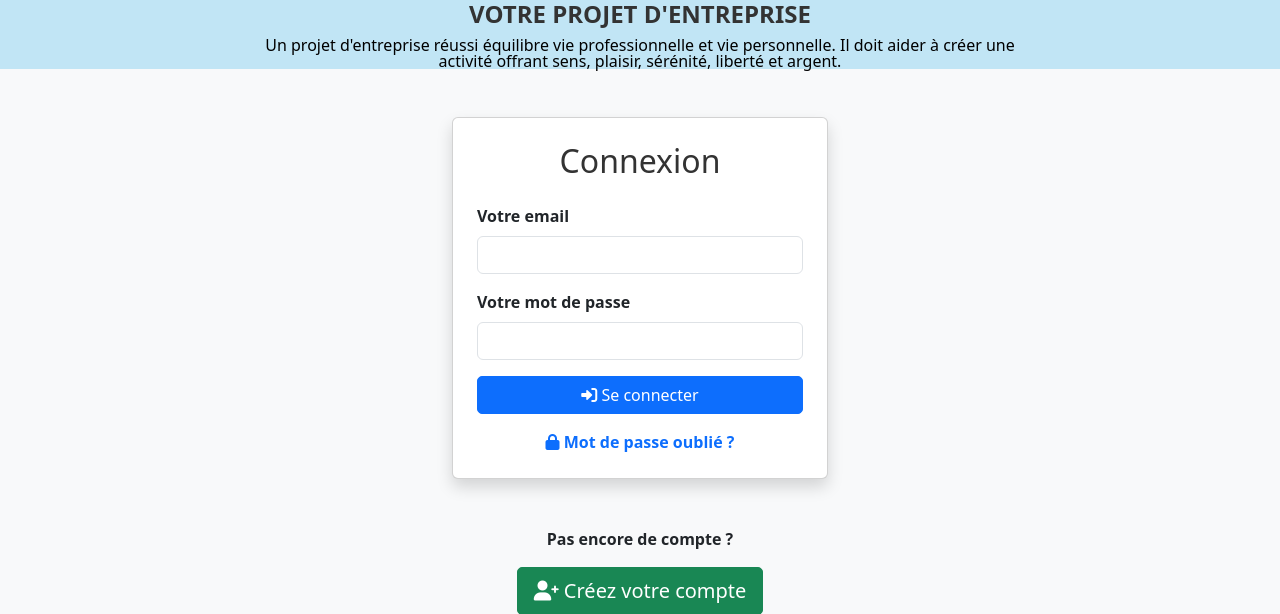
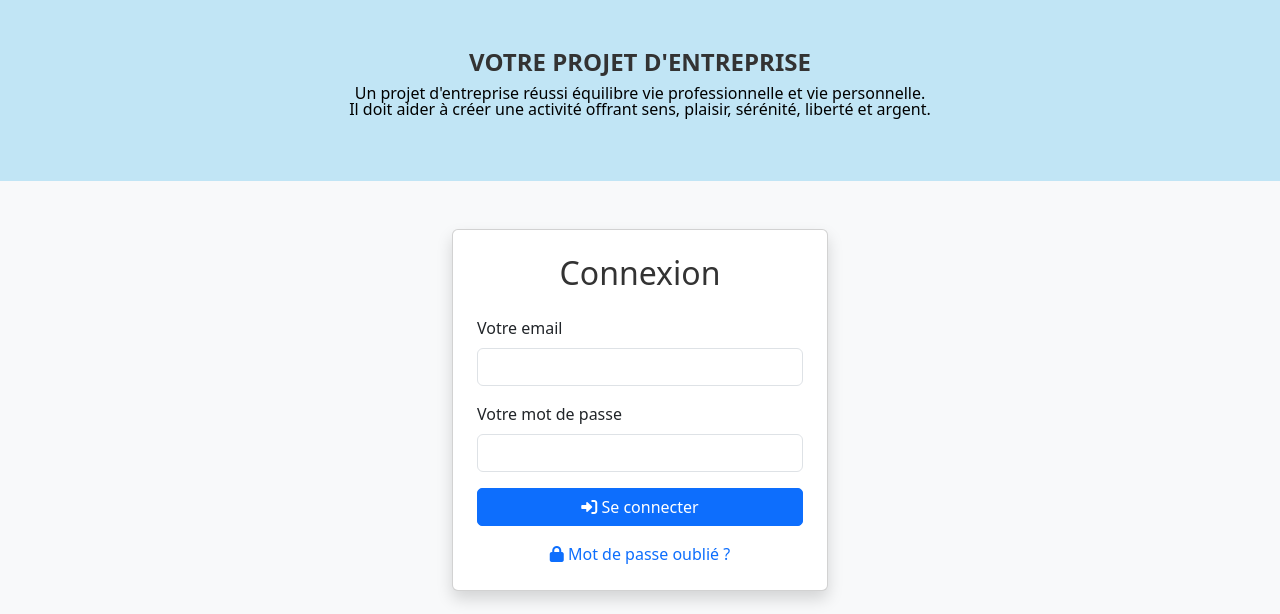
Before and after one commit to Qualixel/IAprojet, a Flask app: page / in a window 1280 px wide. Shown: the top 614 px of the page. Run offline with Flask 3, Linux system fonts and the light colour scheme.

Commit message:
mise à jour de la page home.html

```diff
--- a/templates/home.html
+++ b/templates/home.html
@@ -19,11 +19,12 @@
     <!-- La barre de navigation a été retirée pour enlever la bande rouge -->
 
     <!-- Section d'Accueil -->
-<header class="text-center text-white" style="background-color: #C1E5F5;">
+<header class="text-center text-white py-5" style="background-color: #C1E5F5;">
+
         <div class="container">
             <h1 class="display-4">VOTRE PROJET D'ENTREPRISE</h1>
 <p class="lead" style="color: black;">
-    Un projet d'entreprise réussi équilibre vie professionnelle et vie personnelle.<b>
+    Un projet d'entreprise réussi équilibre vie professionnelle et vie personnelle.<br>
     Il doit aider à créer une activité offrant sens, plaisir, sérénité, liberté et argent.
 </p>
 
```
